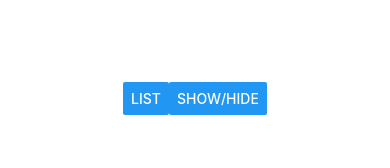
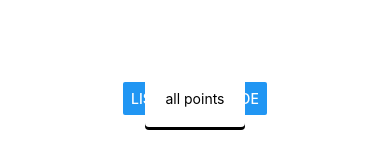
Before and after one commit to jela3105/markers-maps, a React Native app: screen / in a window 390 px wide. Both pictures are taken after a click on the button "LIST". Shown: the part 324-492 px from the top of the page. Built offline with nearby package versions, Linux system fonts and the light colour scheme.

Commit message:
Change components in modal

```diff
--- a/App.js
+++ b/App.js
@@ -7,9 +7,11 @@ export default function App() {
   const [points, setPoints] = useState([]);
   const [name, setName] = useState("");
   const [tempPoint, setTempPoint] = useState({});
+  const [visibilityFilter, setVisibilityFilter] = useState("new_point"); // new_point, all_points
   const [visibility, setVisibility] = useState(false);
 
   const handleLongPress = ({ nativeEvent }) => {
+    setVisibilityFilter("new_point");
     setTempPoint(nativeEvent.coordinate);
     setVisibility(true);
   };
@@ -28,11 +30,18 @@ export default function App() {
     setName(text);
   };
 
+  const handleList = () => {
+    setVisibilityFilter("all_points");
+    setVisibility(true);
+  };
+
   return (
     <View style={styles.container}>
       <Map onLongPress={handleLongPress} />
-      <Panel />
+      <Panel onPressList={handleList} textList="List" />
       <Modal visibility={visibility}>
+        {visibilityFilter === "new_point" ? (
+          <>
             <Input
               title="Name"
               placeholder="Point name"
@@ -42,6 +51,10 @@ export default function App() {
               <Button title="Ok" onPress={handleSubmit} />
               <Button title="Cancel" onPress={handleCancel} />
             </View>
+          </>
+        ) : (
+          <Text>all points</Text>
+        )}
       </Modal>
       <StatusBar style="auto" />
     </View>
--- a/components/Panel.js
+++ b/components/Panel.js
@@ -1,10 +1,10 @@
 import React from "react";
 import { StyleSheet, Button, View } from "react-native";
 
-export default () => {
+export default ({ onPressList, textList }) => {
   return (
     <View style={styles.panel}>
-      <Button title="List" />
+      <Button onPress={onPressList} title={textList} />
       <Button title="Show/Hide" />
     </View>
   );
```
Lines whose indentation alone changed are shown as unchanged.
